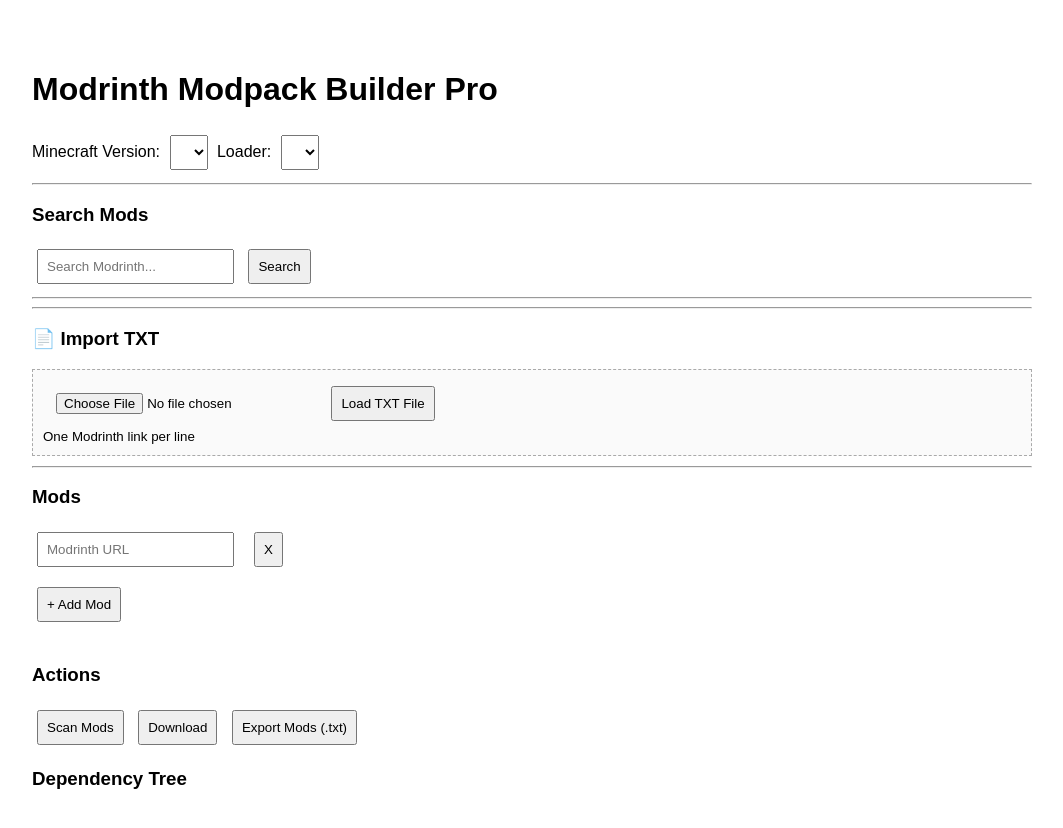
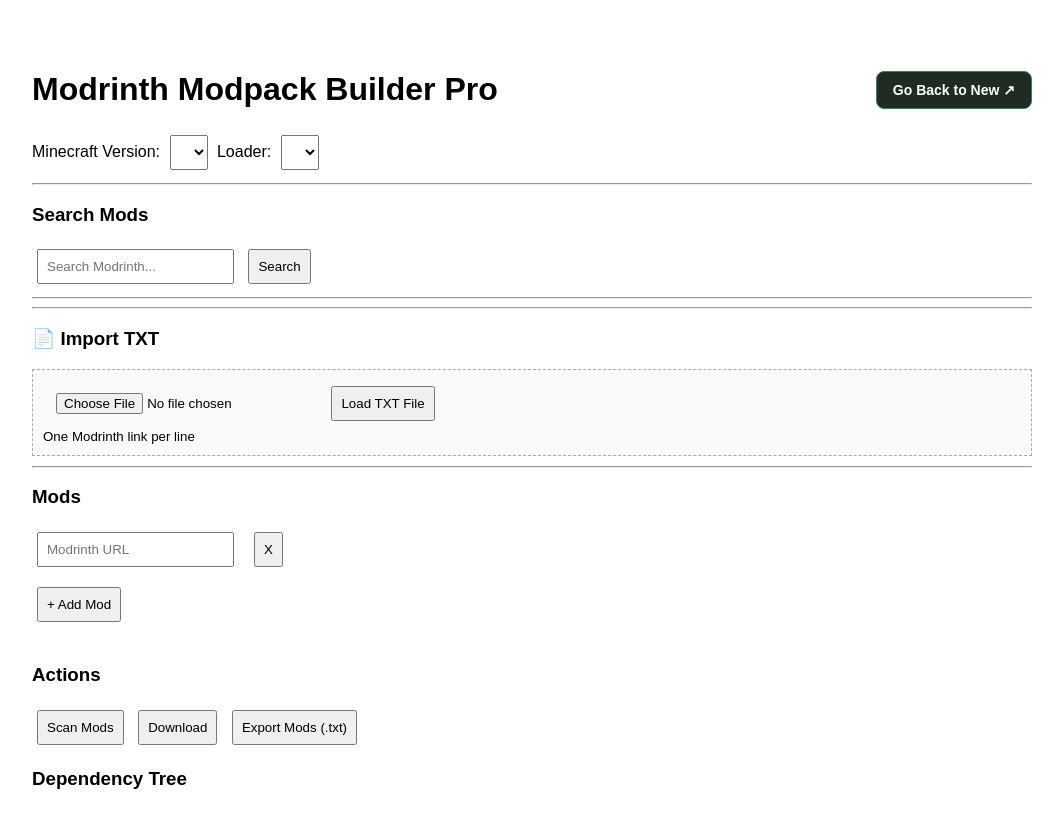
Before and after one commit to philipiocmd/modrinth-builder, a plain HTML site: page classic.html in a window 1280 px wide. Shown: the whole page, without its empty margins (108-1171 px from the left). Drawn offline with nearby package versions, Linux system fonts and the light colour scheme; no server answers.

Commit message:
Add page header and new version button to classic.html

```diff
--- a/classic.html
+++ b/classic.html
@@ -53,12 +53,43 @@ input.warnInput {
     margin:10px 0;
     background:#fafafa;
 }
+.pageHeader {
+    display: flex;
+    justify-content: space-between;
+    align-items: center;
+    gap: 15px;
+}
+
+.newVersionBtn {
+    display: inline-block;
+    padding: 10px 16px;
+    background: #202b24;
+    color: #ffffff;
+    border: 1px solid #39834f;
+    border-radius: 8px;
+    font-size: 14px;
+    font-weight: bold;
+    text-decoration: none;
+    transition: 0.2s ease;
+    white-space: nowrap;
+}
+
+.newVersionBtn:hover {
+    background: #39834f;
+    transform: translateY(-2px);
+}
 </style>
 </head>
 
 <body>
 
-<h1>Modrinth Modpack Builder Pro</h1>
+<div class="pageHeader">
+    <h1>Modrinth Modpack Builder Pro</h1>
+
+    <a href="./index.html" class="newVersionBtn">
+        Go Back to New ↗
+    </a>
+</div>
 
 <label>Minecraft Version:</label>
 <select id="mcVersion"></select>
```
